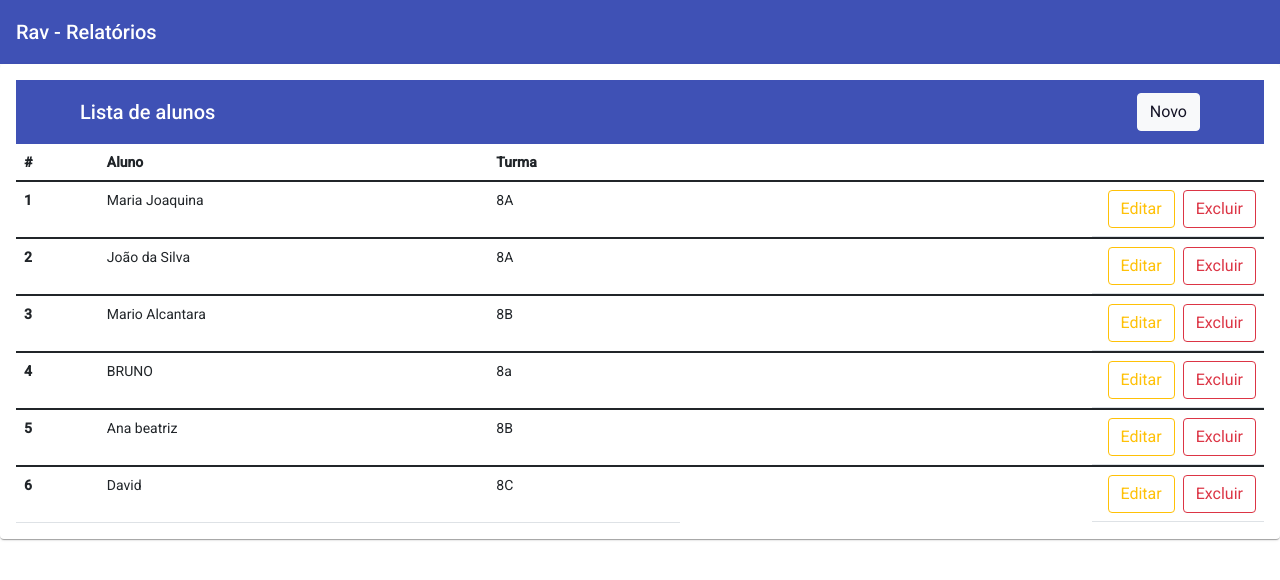
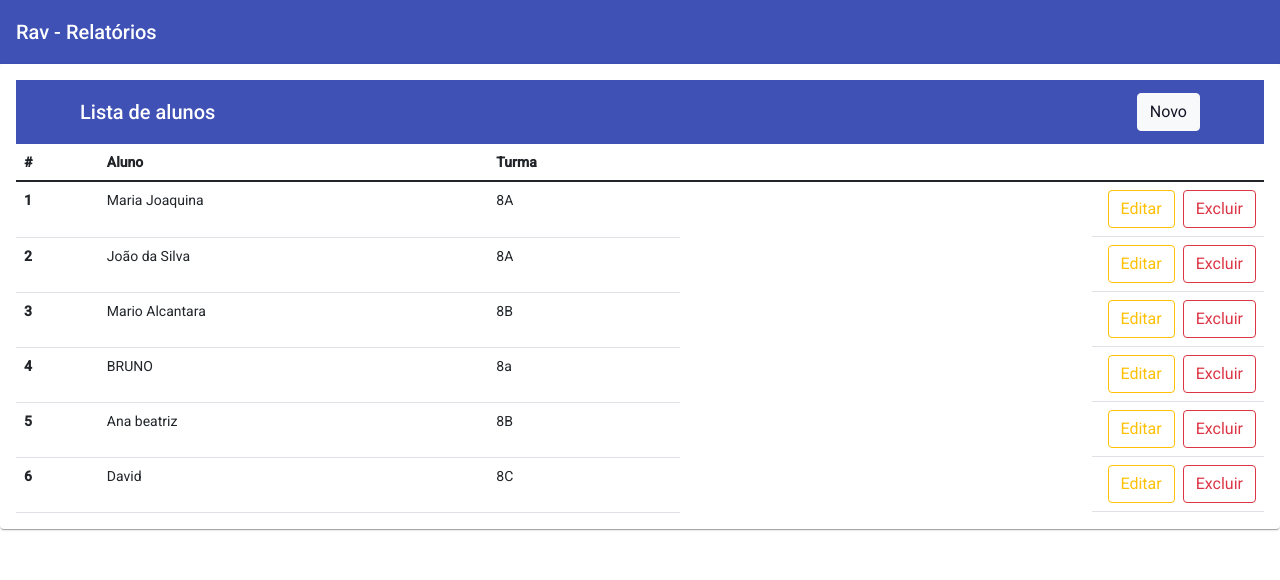
Before and after one commit to Brunostaine/rav-relatorio-de-avaliacao-angular, an Angular app: page / in a window 1280 px wide. Shown: the top 580 px of the page. Built offline with nearby package versions, Linux system fonts and the light colour scheme; data requests are answered from the project's data file.

Commit message:
Ajuste na tabela

```diff
--- a/src/app/componentes/lista-alunos/lista-alunos.component.html
+++ b/src/app/componentes/lista-alunos/lista-alunos.component.html
@@ -10,7 +10,7 @@
     </button>
   </mat-toolbar>
 
-  <table class="table" >
+  <table class="table">
     <thead>
       <tr>
         <th scope="col">#</th>
@@ -20,8 +20,8 @@
       </tr>
     </thead>
 
-    <tbody *ngFor="let lista of listar">
-      <tr>
+    <tbody>
+      <tr *ngFor="let lista of listar">
         <th scope="row">{{ lista.id }}</th>
         <td>{{ lista.nome }}</td>
         <td>{{ lista.turma }}</td>
--- a/src/app/componentes/lista-alunos/lista-alunos.component.ts
+++ b/src/app/componentes/lista-alunos/lista-alunos.component.ts
@@ -8,25 +8,16 @@ import { ListaAlunosService } from './service/lista-alunos.service';
   styleUrls: ['./lista-alunos.component.css'],
 })
 export class ListaAlunosComponent implements OnInit {
-
   listar: any;
 
   constructor(private listaAlunosService: ListaAlunosService) {}
 
-
-
-
-
-
   ngOnInit(): void {
-
-
-      this.listaAlunosService.list().subscribe( {
-        next: (resp)=> {
-          this.listar = resp;
-          console.log(resp)
-        }
-      })
-
+    this.listaAlunosService.list().subscribe({
+      next: (resp) => {
+        this.listar = resp;
+        // console.log(resp)
+      },
+    });
   }
 }
```
